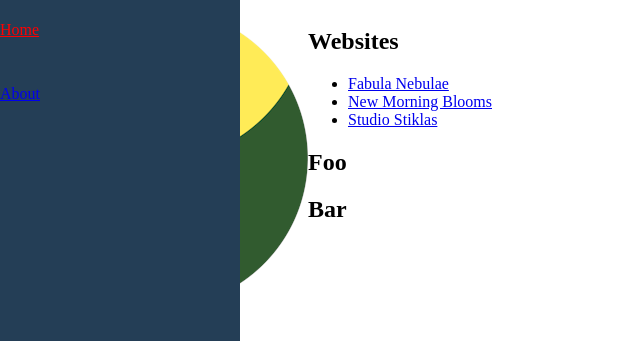
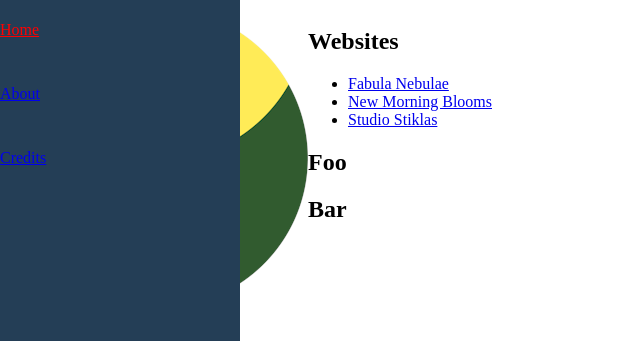
Before and after one commit to gaudenisg/gaudenisg.github.io, a Jekyll site: the page built from index.html, in a window 1280 px wide. Shown: the top 341 px of the page, without its empty margins (0-640 px from the left). Built offline with Jekyll 4.4.1, drawn with Linux system fonts in a browser that asks for light colours.

Commit message:
Update navigation.yml

```diff
--- a/_data/navigation.yml
+++ b/_data/navigation.yml
@@ -2,3 +2,5 @@
   link: /
 - name: About
   link: /about.html
+- name: Credits
+  link: /credits.html
```
